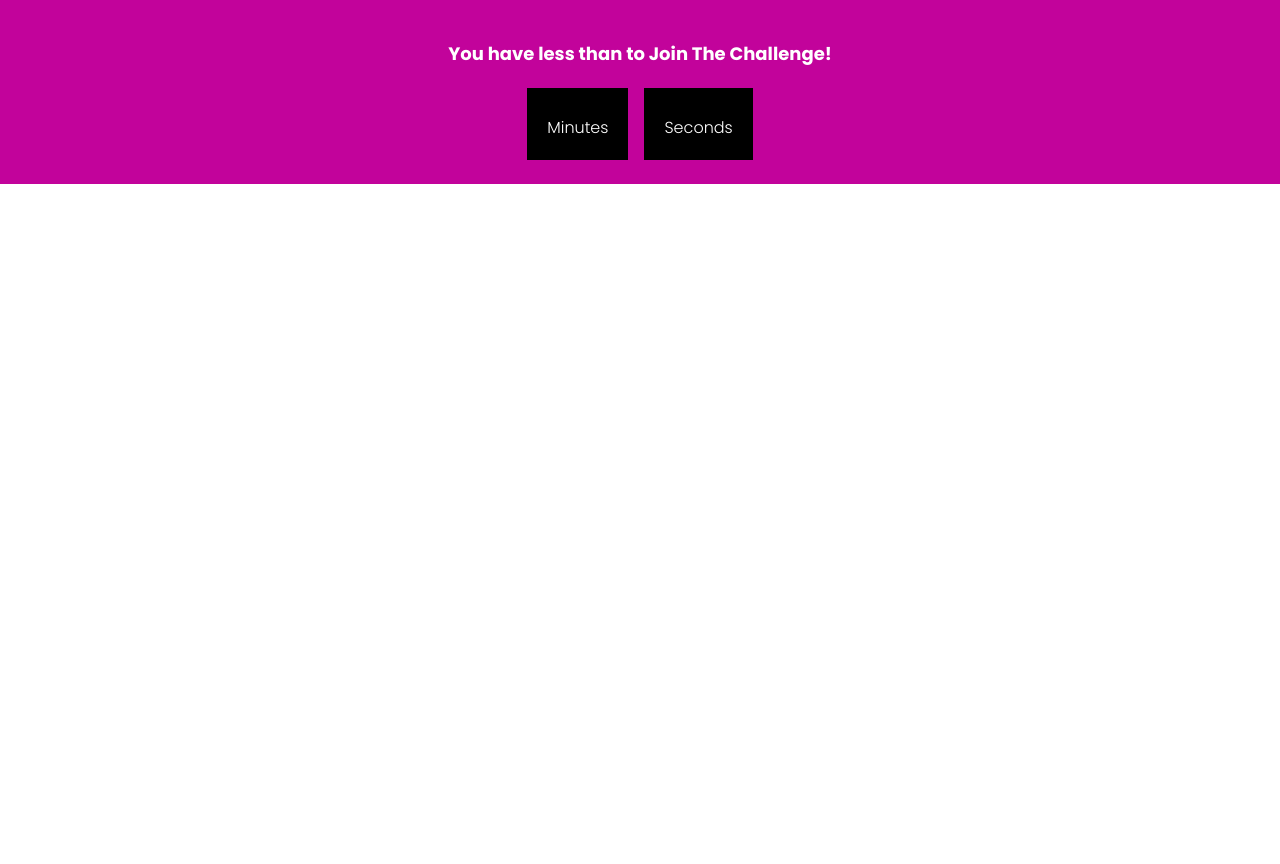
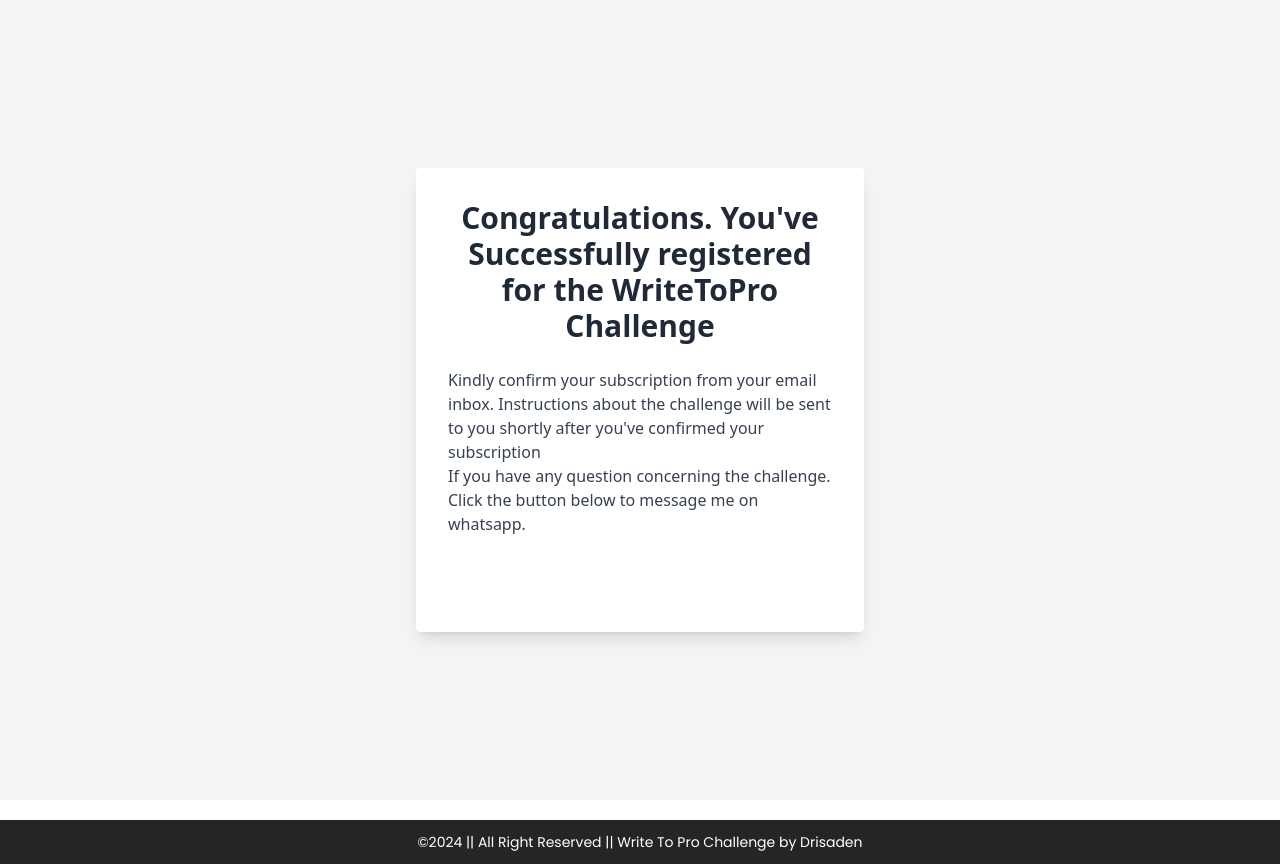
Before and after one commit to drisaden/writetoprochallenge, a plain HTML site: page thank-you.html in a window 1280 px wide. Before the commit the page ends 800 px from the top, so only its background shows below. Drawn offline with nearby package versions, Linux system fonts and the light colour scheme.

Commit message:
thank-you page designed

```diff
--- a/thank-you.html
+++ b/thank-you.html
@@ -95,24 +95,31 @@
             }
         </style>
 
-    <body class="relative">
-        <div class="counter1 pt-5 bg-primary text-white">
-            <p class="font-bold text-center text-lg p-5 m-0 pop-font">You have less than <span class="innercounter-minute"></span> to Join The Challenge!</p>
-            <div class="flex justify-center gap-4 items-center w-36 mx-auto pb-6">
-                <div class="bg-black text-center mx-auto p-5 flex justify-center flex-col items-center text-white w-36">
-                    <span class="text-4xl font-bold leading-5 minutes"></span>
-                    <span class="text-base font-light mt-2 pop-font">Minutes</span>
-                </div>
-                <div class="bg-black text-center mx-auto p-5 flex justify-center flex-col items-center text-white w-36">
-                    <span class="text-4xl font-bold leading-5 seconds"></span>
-                    <span class="text-base font-light mt-2 pop-font">Seconds</span>
+
+
+            <div class="min-h-screen flex items-center justify-center bg-gray-100">
+                <div class="max-w-md p-8 bg-white rounded shadow-lg">
+                    <div class="text-center mb-6">
+                        <h1 class="text-3xl font-bold text-gray-800">Congratulations. You've Successfully registered for the WriteToPro Challenge</h1>
+                    </div>
+                    <div class="mb-6">
+                        <p class="text-gray-700">Kindly confirm your subscription from your email inbox. Instructions about the challenge will be sent to you shortly after you've confirmed your subscription</p>
+                        <p class="text-gray-700">If you have any question concerning the challenge. Click the button below to message me on whatsapp.</p>
+                    </div>
+                    <div class="text-center">
+                        <a href="https://adenaikeidris.com.ng/jsa" class="inline-block bg-diamond text-white px-4 py-2 rounded-full transition-colors duration-300 hover:bg-blue-600">Go
+                            Back to Home</a>
+                    </div>
                 </div>
             </div>
-        </div>
-
-    <div style="text-align: center;">
-        <script async data-uid="122f028f7f" src="https://jewellic-skills-academy.ck.page/122f028f7f/index.js"></script>
-    </div>
-
+    <footer class="text-center mt-5 mx-0 pop-font text-sm"
+                    style="background-color:rgb(38, 37, 37) ;color: white;">
+                    <div class="p-3 text-sm"> &copy;<script>document.write(new Date().getFullYear())</script> || All Right Reserved
+                        || <span>Write To Pro Challenge by Drisaden</span>
+                    </div>
+                </footer>
+                <script src="https://f.convertkit.com/ckjs/ck.5.js"></script>
+                <script src="https://unpkg.com/aos@2.3.1/dist/aos.js"></script>
+</script>
 </body>
 </html>
```
